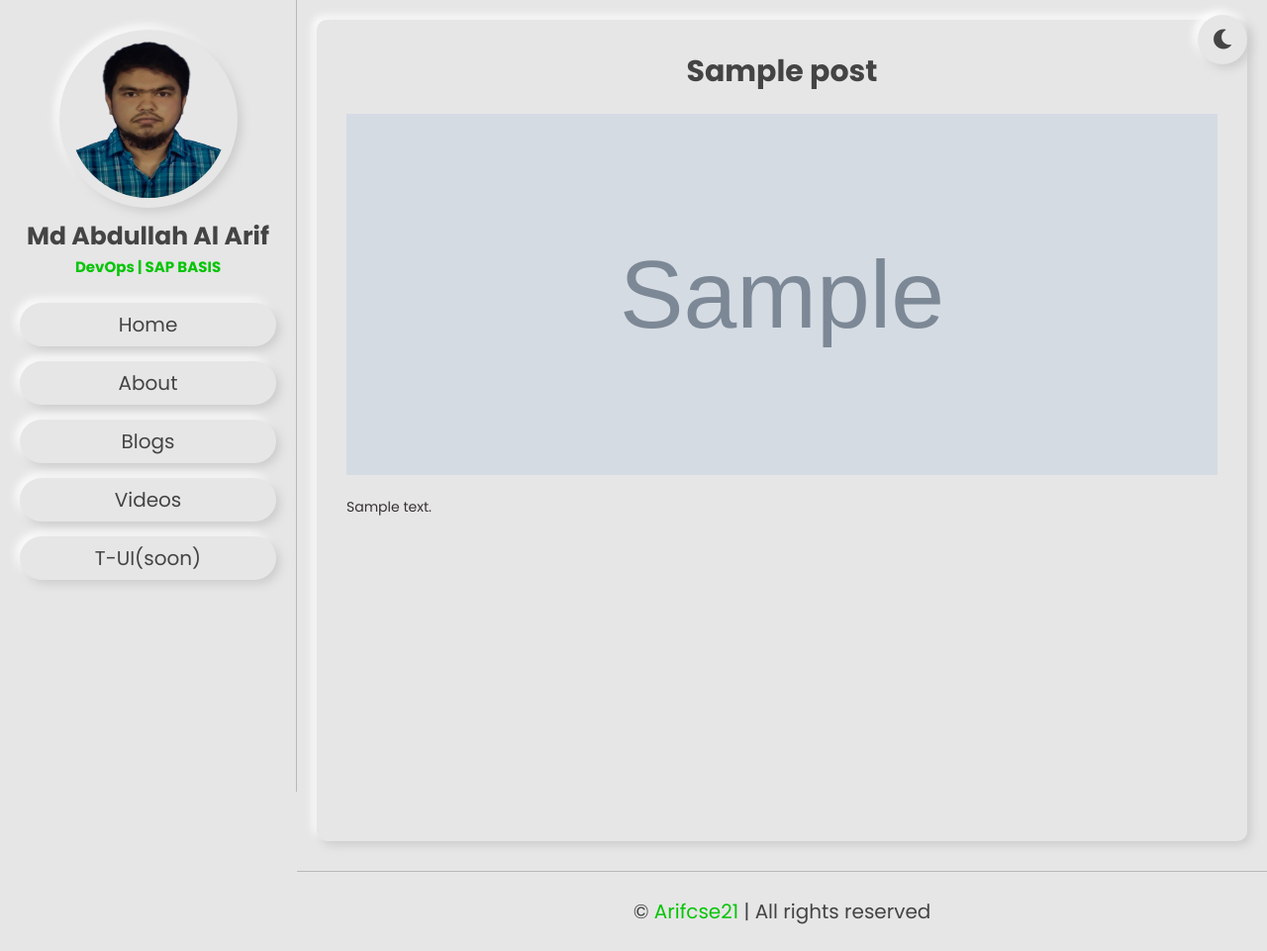
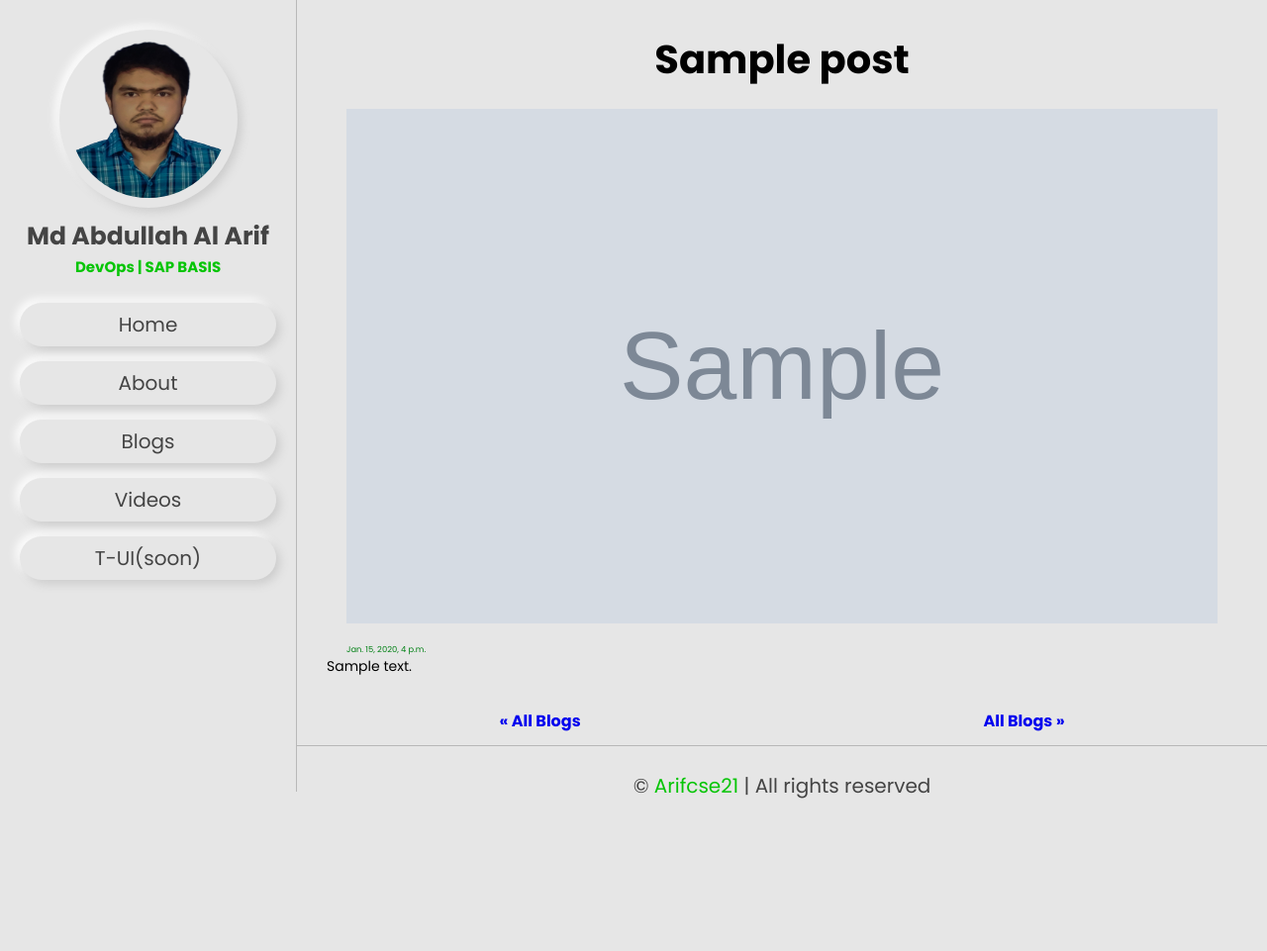
Before and after one commit to Arifcse21/heyarif.com, a Django app: a page that uses templates/portfolio/base.html in a window 1280 px wide. Shown: the whole page at 99% size. After the commit the page ends 807 px from the top, so only its background shows below. Run offline with Django 4.2, Linux system fonts and the light colour scheme; tables that the repository leaves empty hold one stand-in row (values such as "Sample post"); grey boxes marked "Sample" are stand-in pictures; lists and menus that the app fills with data are empty; some libraries are stand-ins or nearby versions.

Commit message:
Job Done for now

```diff
--- a/blogs/models.py
+++ b/blogs/models.py
@@ -43,7 +43,7 @@ class Post(models.Model):
 
         img = Image.open(self.cover.path) # Open image using self
 
-        if img.height > 500 or img.width > 1155:
-            new_img = (500, 1155)
+        if img.height > 720 or img.width > 1280:
+            new_img = (720, 720)
             img.thumbnail(new_img)
             img.save(self.cover.path)  # saving image at the same path
--- a/static/CSS/style.css
+++ b/static/CSS/style.css
@@ -370,6 +370,7 @@ section{
     color:var(--black);
 }
 
+
 .services .box-container .box p{
     font-size:1.4rem;
     line-height: 1.8;
@@ -387,7 +388,6 @@ section{
     object-fit: cover;
     width: 100%;
     padding-bottom: 2rem;
-    /* border-radius: .5rem; */
 }
 
 .services .box-container .box::before{
--- a/templates/blogs/post_detail.html
+++ b/templates/blogs/post_detail.html
@@ -2,16 +2,38 @@
 {% load static %}
 
 {% block post %}
-<section class="services">
-    <!-- <h1>{{post.title}}</h1> -->
-    <dev class="box-container">
-        <div class="box-lg">
-                <h3>{{ post.title }}</h3>
-                <img src="/Images/{{ post.cover }}"  >
-                <hr>
-                <p>{{ post.content | safe }}</p>
-        </div>
-    </dev>
-</section>
+<!-- <section class="services"> -->
+    <!-- <dev class="box-container"> -->
+<div style="padding: 2rem; margin: 1rem">
+        <h3 style="text-align: center;font-size:4rem">{{ post.title }}</h3>
+        <img src="/Images/{{ post.cover }}" style="width: 100%;height: 70%; object-fit:cover; padding: 2rem" >
+        <hr>
+        <small style="color:#008014; padding: 2rem"> {{ post.published_at }}</small>
+        <h1 style="font-size:1.4rem; font-weight:normal" > {{ post.content | safe }} </h1>
+</div>
+    <!-- </dev> -->
+<!-- </section> -->
+
+<!-- Pagination Start -->
+
+<table class="table" style="width:100%;">
+  <thead>
+    <tr style="text-align:center;">
+      {% if post.get_next_by_published_at %}
+      <th><a href="/blogs/{{ post.get_next_by_published_at.slug }}">&laquo; Previous Blog</a></th>
+      {% else %}
+      <th><a href="/blogs/">&laquo; All Blogs</a></th>
+      {% endif %}
+
+      {% if post.get_previous_by_published_at %}
+      <th><a href="/blogs/{{ post.get_previous_by_published_at.slug }}">Next Blog&raquo;</a></th>
+      {% else %}
+      <th><a href="/blogs/">All Blogs &raquo;</a></th>
+
+      {% endif %}
+
+    </tr>
+  </thead>
+</table>
 
 {% endblock post %}
--- a/templates/portfolio/base.html
+++ b/templates/portfolio/base.html
@@ -49,7 +49,7 @@
 
 <!-- theme toggler  -->
 
-<div id="theme-toggler" class="fas fa-moon"></div>
+<!-- <div id="theme-toggler" class="fas fa-moon"></div> -->
 
 
 {% block portfolio %}
```
Also changed, not shown: Media/Uploaded/271079817_3128332484056625_6327927470834070769_n.jpg (added), Media/Uploaded/Beautiful_HD_Wallpapers_4_u_Download_beautiful_eyes_HD_Wallpaper.jpg (added), Media/Uploaded/Beautiful_HD_Wallpapers_4_u_Download_beautiful_eyes_HD_Wallpaper3.jpg (added), Media/Uploaded/Beautiful_HD_Wallpapers_4_u_Download_beautiful_eyes_HD_Wallpaper3_q3omDNq.jpg (added), Media/Uploaded/Beautiful_HD_Wallpapers_4_u_Download_beautiful_eyes_HD_Wallpaper_yFnz9cs.jpg (added), Media/Uploaded/cap_Python_Kivy_POS_System_Part_3__POS_ScreenPart_9_000541_01_EUDiiEV.jpg (added), Media/Uploaded/cap_Python_Kivy_POS_System_Part_3__POS_ScreenPart_9_000541_01_gAc1ZTa.jpg (added), Media/Uploaded/fgfgf.png (added), Media/Uploaded/fgfgf_j1xYxml.png (added), Media/Uploaded/tree.png (added), Media/Uploaded/tree_nQHorjc.png (added), blogs/views.py (line endings or trailing spaces).
